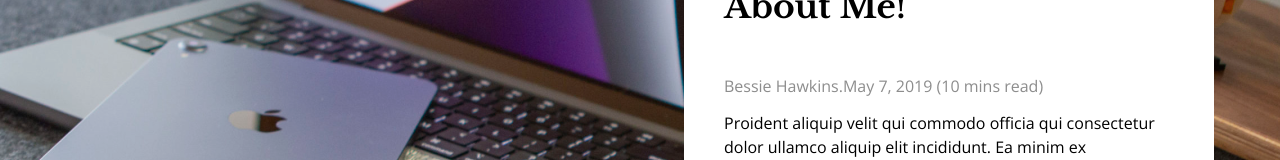
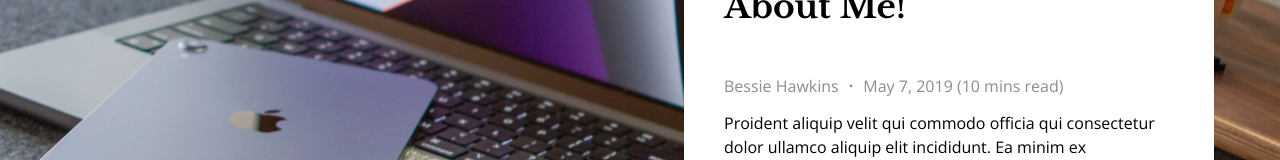
Before and after one commit to CuongXuanLe/TechnologyWeb, a React (Create React App) app in the folder client/: page / in a window 1280 px wide. Shown: the part 1184-1344 px from the top of the page. Built offline with nearby package versions, Linux system fonts and the light colour scheme.

Commit message:
fix class dot

```diff
--- a/client/src/Components/Home/HomeContent/HomeContent.css
+++ b/client/src/Components/Home/HomeContent/HomeContent.css
@@ -50,6 +50,11 @@
     color: rgba(28, 28, 28, 0.5);
 }
 
+.dot{
+    margin: -5px 10px;
+    font-weight: 800;
+}
+
 .content__box-text{
     font-style: normal;
     font-weight: 400;
```
